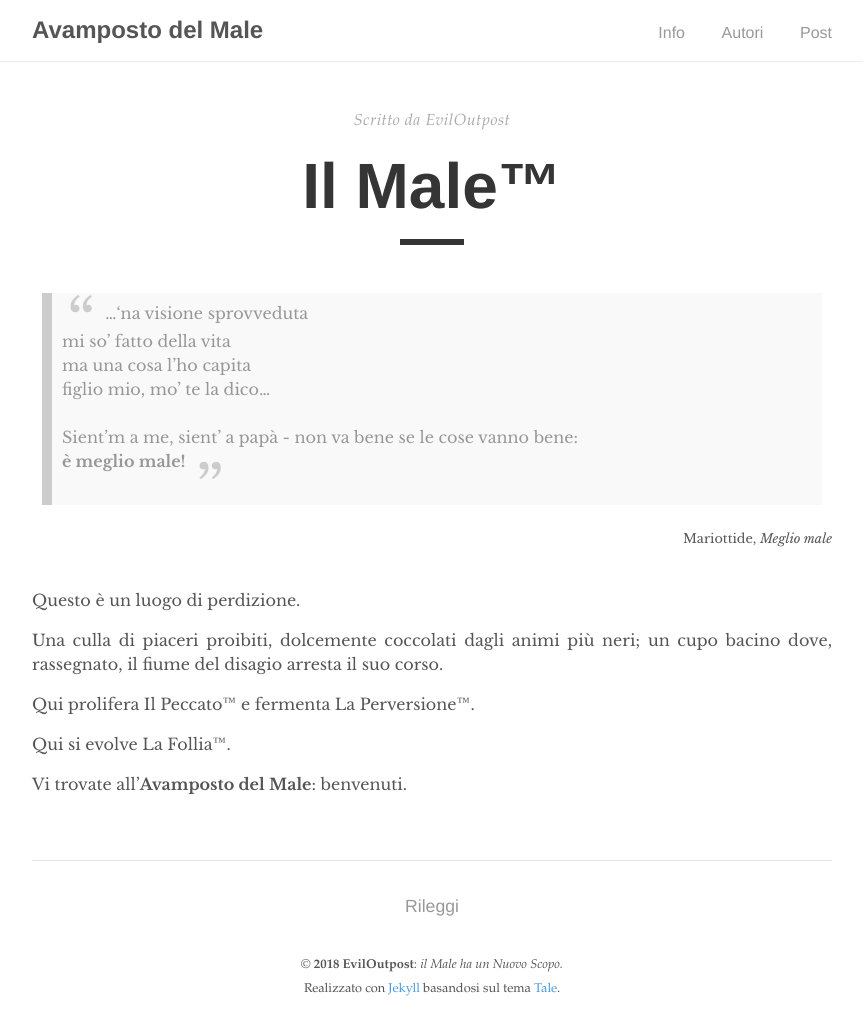
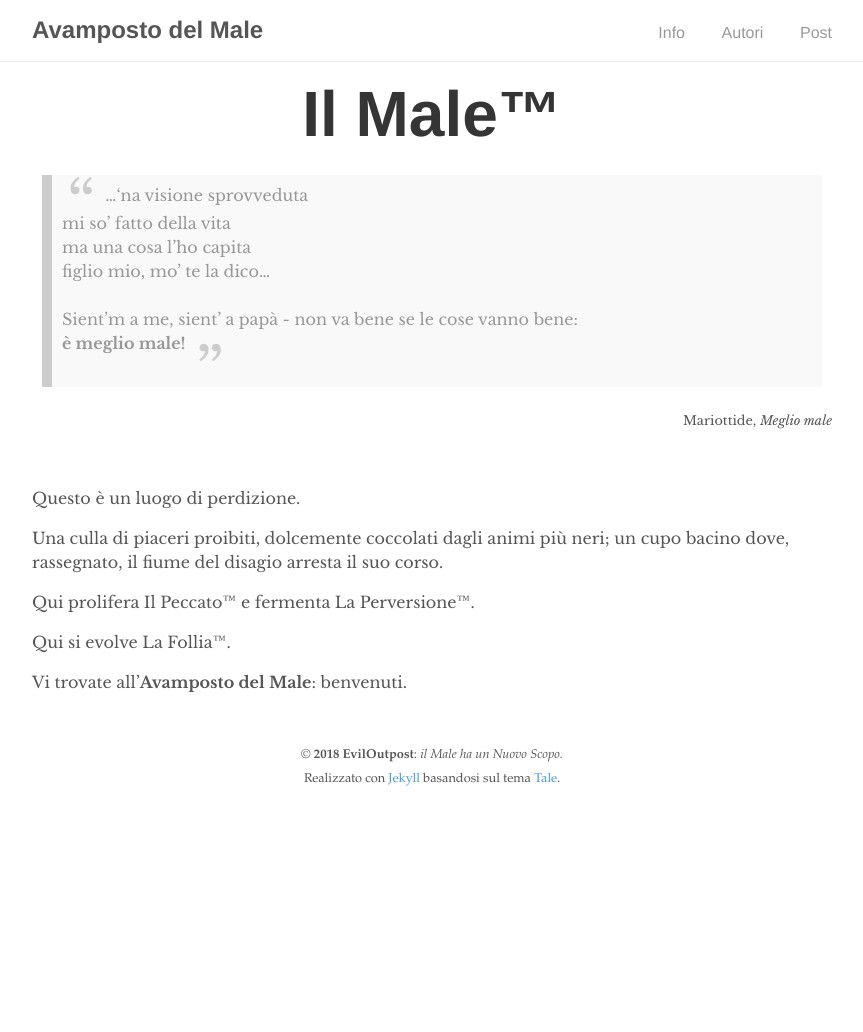
Before and after one commit to eviloutpost/eviloutpost.github.io, a Jekyll site: the page built from _pages/about.md, in a window 1280 px wide. Shown: the whole page, without its empty margins (208-1071 px from the left). Built offline with Jekyll 4.4.1, drawn with Linux system fonts in a browser that asks for light colours; after the commit the page ends 900 px from its top, so only the background shows below that.

Commit message:
Cherry Picked changes from 57a661a

```diff
--- a/_includes/head.html
+++ b/_includes/head.html
@@ -7,6 +7,8 @@
   <!-- CSS -->
   <link rel="stylesheet" href="{{ "/assets/main.css" | relative_url }}">
   <link rel="stylesheet" href="https://fonts.googleapis.com/css?family=Libre+Baskerville:400,400i,700">
+
+  <link rel="stylesheet" href="../_pages/quote.css">
 
   <!-- Favicon -->
   <link rel="icon" type="image/png" sizes="32x32" href="{{ "/assets/favicon-32x32.png" | relative_url }}">
--- /dev/null
+++ b/_layouts/titled.html
@@ -0,0 +1,7 @@
+---
+layout: default
+---
+
+<h1 class="post-title">{{ page.title }}</h1>
+
+{{ content }}
--- a/_pages/about.md
+++ b/_pages/about.md
@@ -1,10 +1,9 @@
 ---
-layout: post
+layout: titled
 title: "Il Male&trade;"
 permalink: /about
 ---
 
-<link rel="stylesheet" type="text/css" href="../_pages/quote.css">
 > ...'na visione sprovveduta <br>
 > mi so' fatto della vita <br>
 > ma una cosa l'ho capita <br>
```
